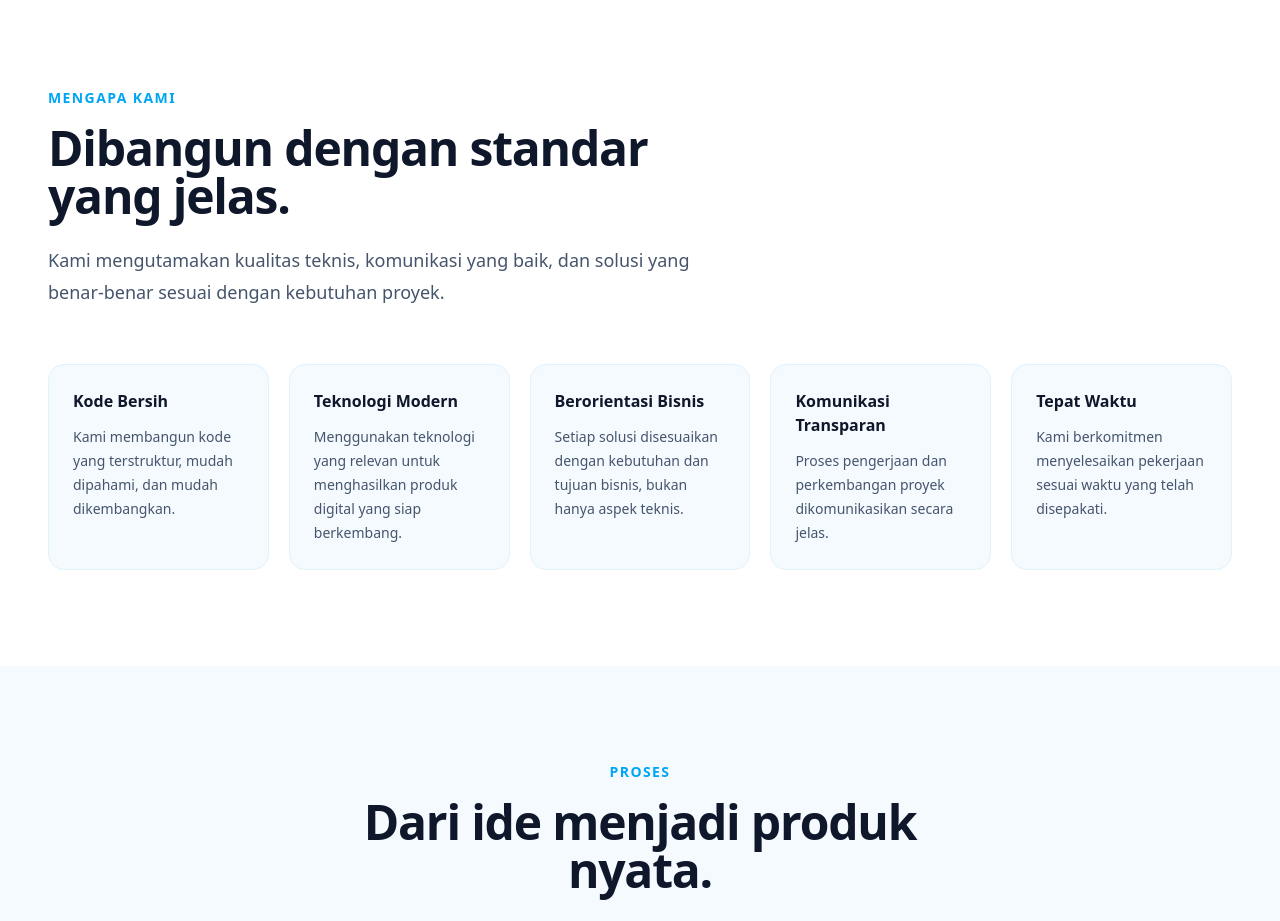
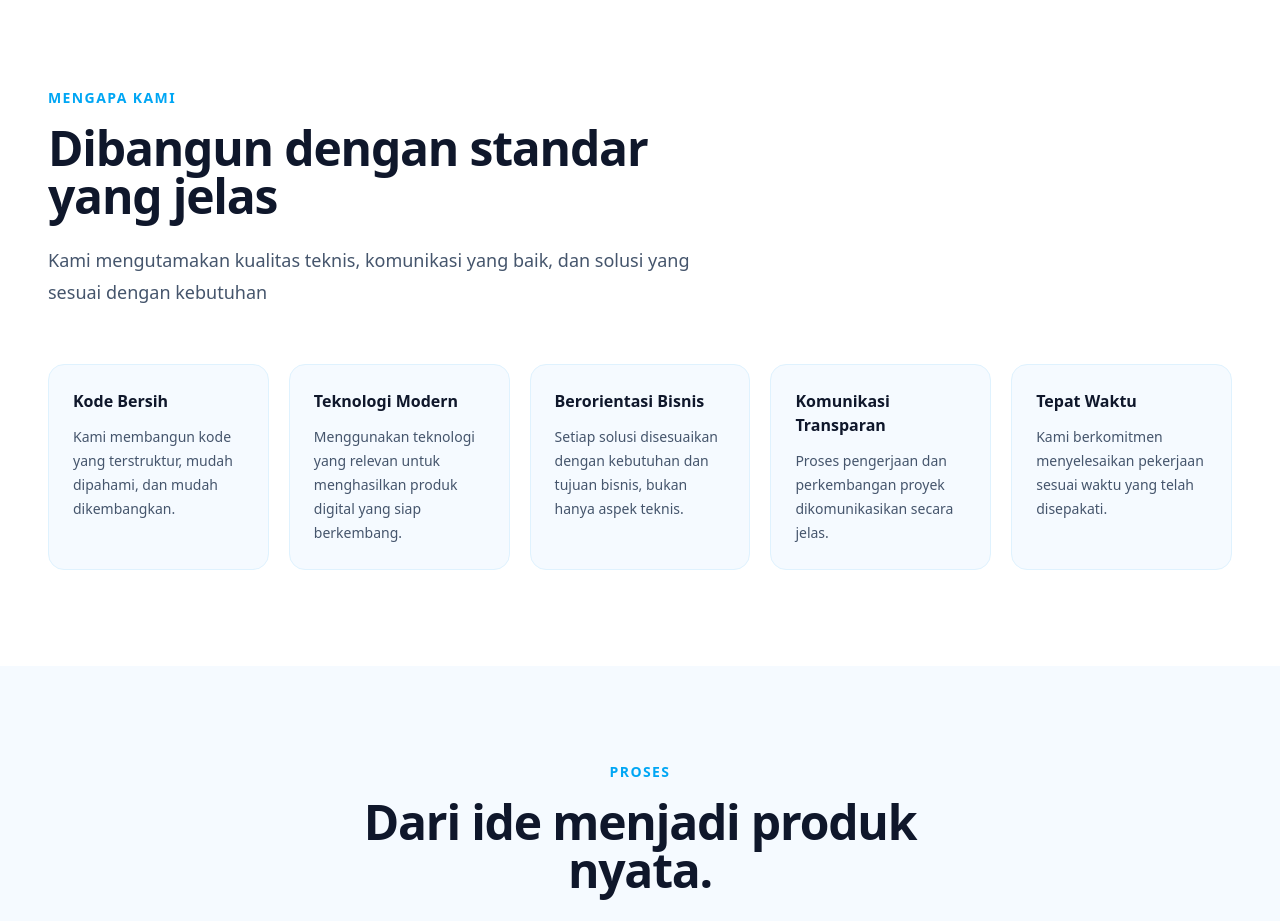
Before and after one commit to zoyaa26/DualByte-Studio-website, a Next.js app: page / in a window 1280 px wide. Shown: the part 1640-2561 px from the top of the page. Built offline with nearby package versions, Linux system fonts and the light colour scheme.

Commit message:
Update DualByte Studio WhyUs

```diff
--- a/components/sections/WhyUs.tsx
+++ b/components/sections/WhyUs.tsx
@@ -45,12 +45,12 @@ export default function WhyUs() {
           </p>
 
           <h2 className="mt-4 text-4xl font-bold tracking-tight text-slate-900 sm:text-5xl">
-            Dibangun dengan standar yang jelas.
+            Dibangun dengan standar yang jelas
           </h2>
 
           <p className="mt-6 text-lg leading-8 text-slate-600">
             Kami mengutamakan kualitas teknis, komunikasi yang baik, dan solusi
-            yang benar-benar sesuai dengan kebutuhan proyek.
+            yang sesuai dengan kebutuhan
           </p>
         </div>
 
```
